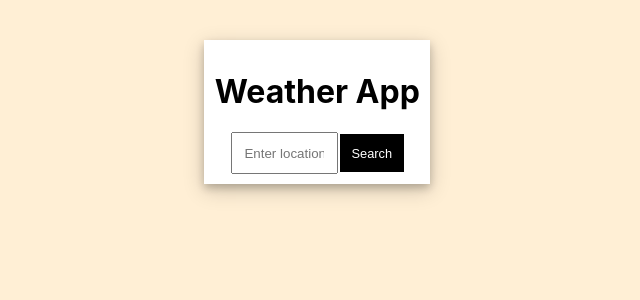
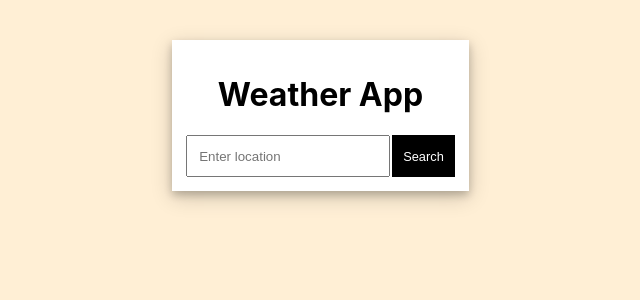
Before and after one commit to varunks3/weather-app-react, a React (Create React App) app: page / in a window 1280 px wide. Shown: the top 300 px of the page, without its empty margins (333-973 px from the left). Built offline with nearby package versions, Linux system fonts and the light colour scheme.

Commit message:
search-bar

```diff
--- a/src/components/WeatherApp.css
+++ b/src/components/WeatherApp.css
@@ -45,9 +45,14 @@ p{
 .type{
   font-weight: 300;
 }
+form{
+  display: flex;
+  width: 100%;
+}
 input{
+
 padding: 0.9vw;
-width: 5rem;
+display: grid;
 }
 button{
 padding: 0.9vw;
```
